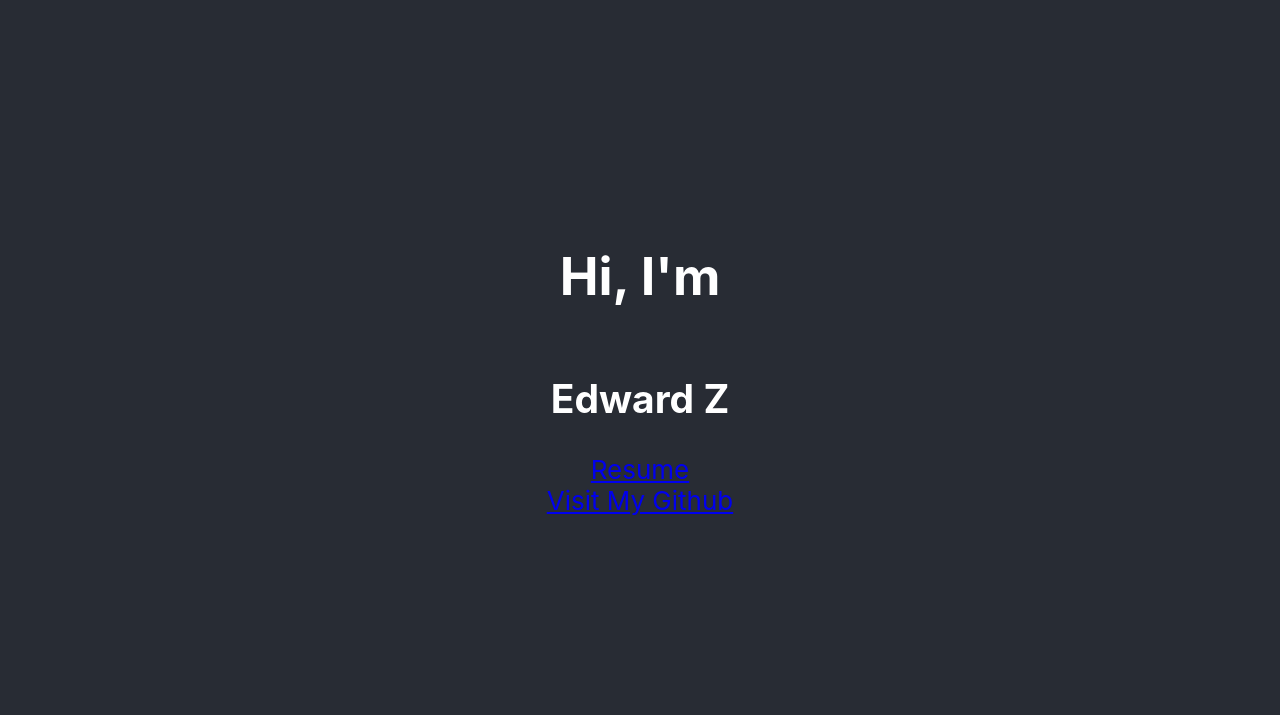
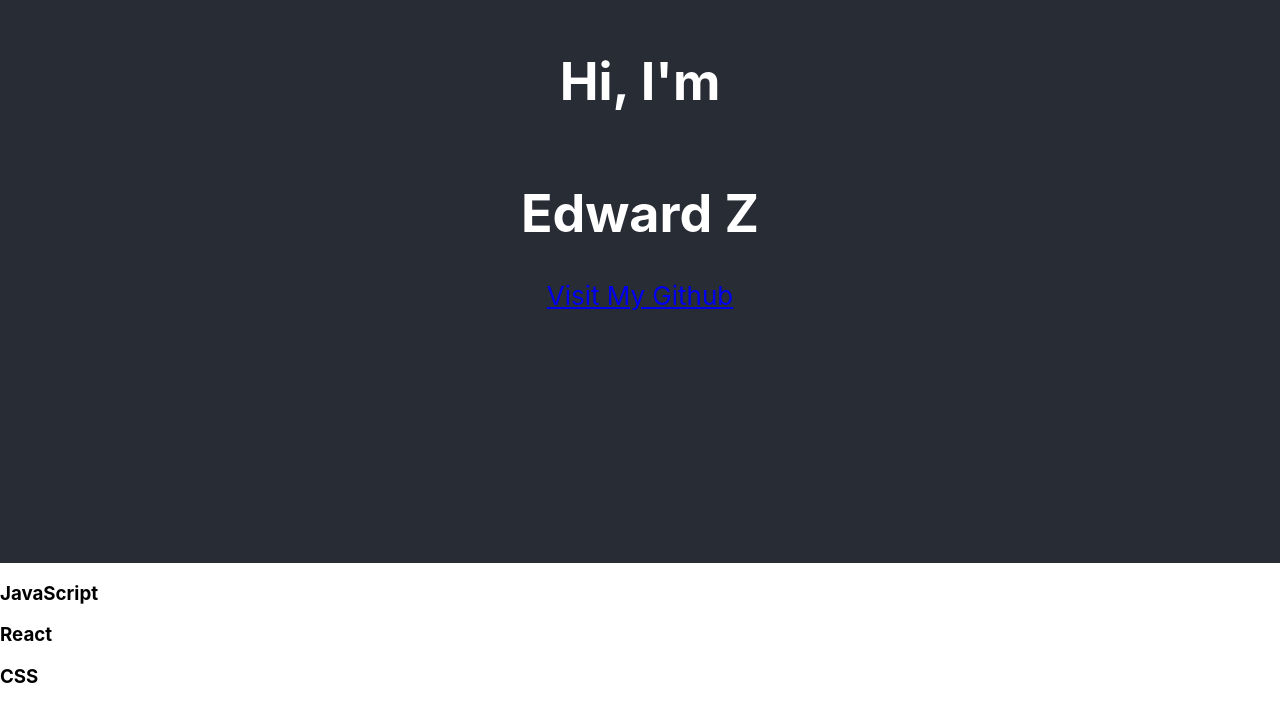
Before and after one commit to Edd4952/website, a React (Create React App) app: page / in a window 1280 px wide. Shown: the part 237-952 px from the top of the page. Built offline with nearby package versions, Linux system fonts and the light colour scheme.

Commit message:
type shit

```diff
--- a/src/App.js
+++ b/src/App.js
@@ -1,7 +1,7 @@
 import React from "react";
 import { BrowserRouter as Router, Routes, Route } from "react-router-dom";
 import Home from "./Pages/Home";
-import './App.css';
+
 
 /* Can add more pages later like <Route path="/shop" element={<Business />} /> */
 
--- a/src/Components/1_Header.js
+++ b/src/Components/1_Header.js
@@ -1,6 +1,6 @@
 import React, { useState, useEffect } from "react";
 import { Link } from "react-router-dom";
-import "../App.css";
+import "../Styles/Header.css";
 import "../Assets/github.png";
 import "../Assets/linkedin.png";
 
@@ -38,11 +38,9 @@ function Header() {
               </Link>
 
               <nav className="navwrap">
-
-                <Link to="/skills" className="nav_link">Skills</Link>
-                <Link to="/projects" className="nav_link">Projects</Link>
-                <Link to="/contact" className="nav_link">Contact</Link>
-
+                <button className="nav_link" onClick={() => scrollToSection("Skills")}>Skills</button>
+                <button className="nav_link" onClick={() => scrollToSection("projects-section")}>Projects</button>
+                <button className="nav_link" onClick={() => scrollToSection("contact-section")}>Contact</button>
               </nav>
 
               <div className="socials">
--- a/src/Components/2_Intro.js
+++ b/src/Components/2_Intro.js
@@ -1,14 +1,13 @@
 import React, { useState, useEffect } from "react";
 import { Link } from "react-router-dom";
-import "../App.css";
+import "../Styles/App.css";
 
 function Intro(){
     return (
 
         <header className="App-header">
             <h1> Hi, I'm </h1>
-            <h2> Edward Z</h2>
-            <Link to="/movies">Resume</Link>
+            <h1> Edward Z</h1>
             <a href="https://github.com/Edd4952" target="_blank" rel="noopener noreferrer">
                 Visit My Github
             </a>
--- a/src/Components/3_Skills.js
+++ b/src/Components/3_Skills.js
@@ -1,11 +1,34 @@
 import React, { useState, useEffect } from "react";
 import { Link } from "react-router-dom";
-import "../App.css";
+import "../Styles/App.css";
 
 function Skills() {
+    const [expanded, setExpanded] = useState(null);
+
+    const skills = [
+        { id: 1, title: "JavaScript", description: "JavaScript is a versatile programming language used for web development, server-side scripting, and more." },
+        { id: 2, title: "React", description: "React is a JavaScript library for building user interfaces." },
+        { id: 3, title: "CSS", description: "CSS is used to style and layout web pages." },
+    ];
+
+    const toggleExpand = (id) => {
+        setExpanded(expanded === id ? null : id);
+    };
+
     return (
         <div className="Skills-container">
-
+            {skills.map((skill) => (
+                <div key={skill.id} className="skill-box">
+                    <div className="skill-header" onClick={() => toggleExpand(skill.id)}>
+                        <h3>{skill.title}</h3>
+                    </div>
+                    {expanded === skill.id && (
+                        <div className="skill-content">
+                            <p>{skill.description}</p>
+                        </div>
+                    )}
+                </div>
+            ))}
         </div>
     );
 }
--- a/src/Components/4_Projects.js
+++ b/src/Components/4_Projects.js
@@ -1,6 +1,6 @@
 import React, { useState, useEffect } from "react";
 import { Link } from "react-router-dom";
-import "../App.css";
+import "../Styles/App.css";
 
 function Projects() {
     return (
--- a/src/Components/5_Contact.js
+++ b/src/Components/5_Contact.js
@@ -1,6 +1,6 @@
 import React, { useState, useEffect } from "react";
 import { Link } from "react-router-dom";
-import "../App.css";
+import "../Styles/App.css";
 
 function Contact() {
     return (
--- a/src/Pages/Home.js
+++ b/src/Pages/Home.js
@@ -1,11 +1,13 @@
 import React from "react";
-import '../App.css';
+import "../Styles/App.css";
 import { Link } from 'react-router-dom'
 import Header from "../Components/1_Header.js";
 import Intro from "../Components/2_Intro.js";
 import Skills from "../Components/3_Skills.js";
 import Projects from "../Components/4_Projects.js";
 import Contact from "../Components/5_Contact.js";
+
+/*links look like this <Link to="/movies">Resume</Link>*/
 
 function Home(){
   return (
--- /dev/null
+++ b/src/Styles/App.css
@@ -0,0 +1,31 @@
+@import url('https://fonts.googleapis.com/css2?family=Roboto:wght@300;400;700&display=swap');
+
+
+.App {
+  text-align: center;
+}
+
+.App-header {
+  background-color: #282c34;
+  height: 100vh;
+  display: flex;
+  flex-direction: column;
+  align-items: center;
+  justify-content: center;
+  font-size: calc(10px + 2vmin);
+  color: white;
+}
+
+
+.App-link {
+  color: #61dafb;
+}
+
+@keyframes App-logo-spin {
+  from {
+    transform: rotate(0deg);
+  }
+  to {
+    transform: rotate(360deg);
+  }
+}
--- a/src/App.css
+++ b/src/Styles/Header.css
@@ -1,21 +1,3 @@
-@import url('https://fonts.googleapis.com/css2?family=Roboto:wght@300;400;700&display=swap');
-
-
-.App {
-  text-align: center;
-}
-
-.App-header {
-  background-color: #282c34;
-  height: 150vh;
-  display: flex;
-  flex-direction: column;
-  align-items: center;
-  justify-content: center;
-  font-size: calc(10px + 2vmin);
-  color: white;
-}
-
 .top-header {
     text-align: left; /* Align text to the left */
     padding-left: 15px; /* Add space between the text and the left border */
@@ -68,7 +50,9 @@
   border-radius: 10px; /* Optional rounded corners */
 }
 .navwrap {
-  padding-left: 20px;;
+  padding-left: 20px;
+  display: flex;
+  flex-direction: row;
 }
 .nav_link{
   color: #61dafb;
@@ -76,6 +60,10 @@
   text-decoration: none;
   color: inherit;
   padding: 15px; /* Space around the text and icon */
+  background: none; /* Remove default button background */
+  border: none; /* Remove default button border */
+  cursor: pointer; /* Make it look clickable */
+  font: inherit; /* Inherit font styles from parent */
 }
 .nav_link:hover {
   background-color: #112542; /* Optional hover background */
@@ -85,15 +73,3 @@
 .bold {
   font-weight: 400; /* Make the text bold */
 }
-.App-link {
-  color: #61dafb;
-}
-
-@keyframes App-logo-spin {
-  from {
-    transform: rotate(0deg);
-  }
-  to {
-    transform: rotate(360deg);
-  }
-}
--- /dev/null
+++ b/src/Styles/Skills.css
@@ -0,0 +1,32 @@
+.skills-container {
+    display: flex;
+    flex-direction: column;
+    gap: 10px;
+    margin: 20px;
+}
+
+.skill-box {
+    border: 1px solid #ccc;
+    border-radius: 5px;
+    overflow: hidden;
+    cursor: pointer;
+    transition: all 0.3s ease;
+}
+
+.skill-header {
+    background-color: #408bf5;
+    color: white;
+    padding: 10px;
+    font-size: 18px;
+}
+
+.skill-header:hover {
+    background-color: #306bb5;
+}
+
+.skill-content {
+    background-color: #f9f9f9;
+    padding: 10px;
+    font-size: 16px;
+    color: #333;
+}
```
Lines whose indentation alone changed are shown as unchanged.
